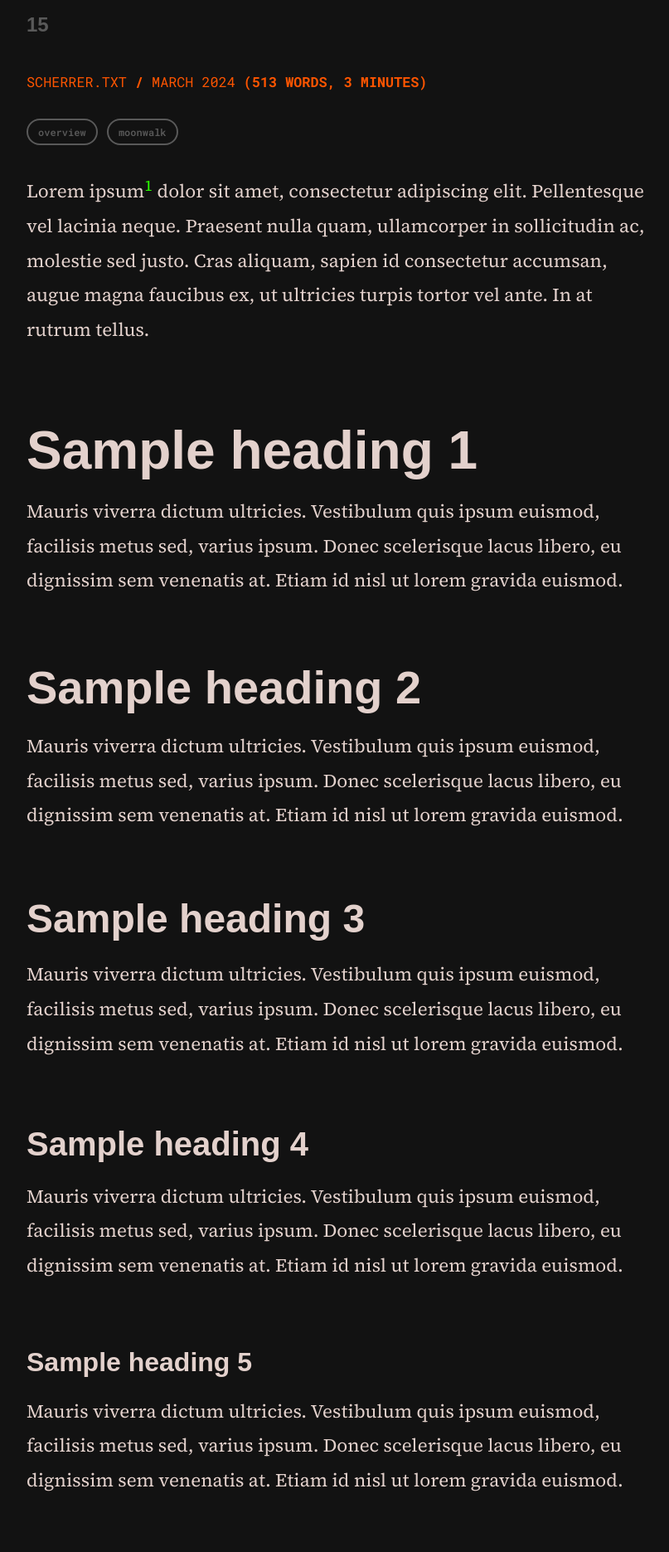
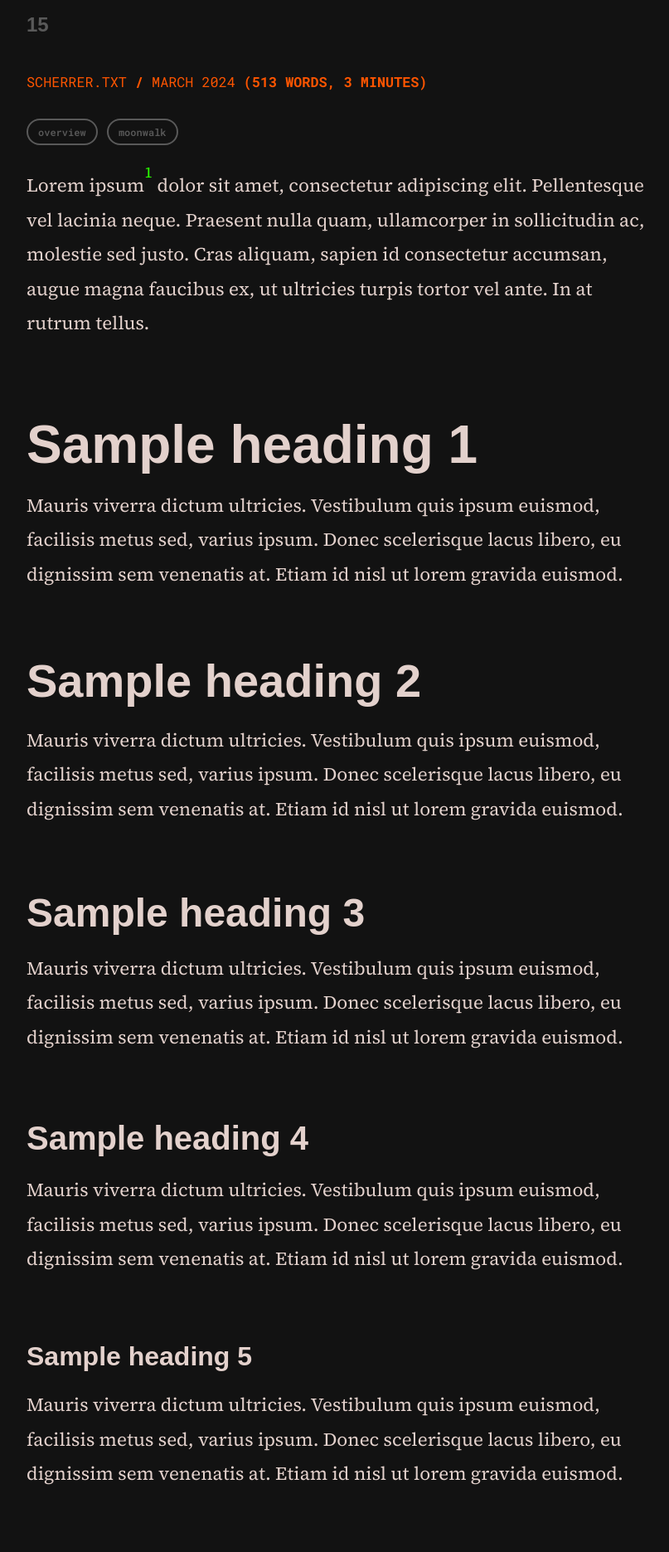
Before and after one commit to scherrer-txt/bts, a Jekyll site: the page built from _posts/2024-03-21-overview-post.md, in a window 1280 px wide. Shown: the part 371-2242 px from the top of the page at 83% size, without its empty margins (228-1035 px from the left). Built offline with Jekyll 4.4.1, drawn with Linux system fonts in a browser that asks for light colours; some web fonts are replaced.

Commit message:
Update moonwalk.scss

```diff
--- a/_sass/moonwalk.scss
+++ b/_sass/moonwalk.scss
@@ -182,6 +182,11 @@ p, strong, b, em, small, li, hr, table, figcaption {
 }
 .highlight, pre code {
   border-radius: 25px;
+}
+
+sup {
+  vertical-align:top;
+  line-height:0.5em;
 }
 
 a {
```
